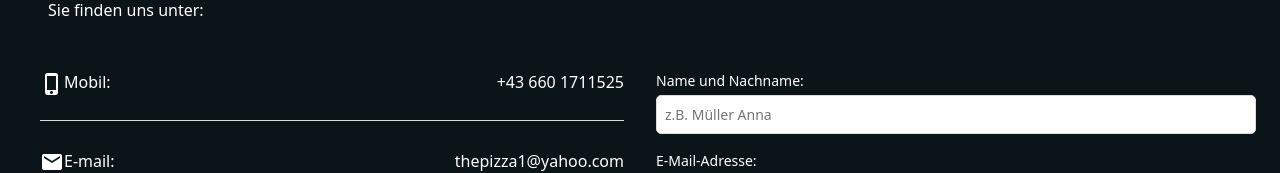
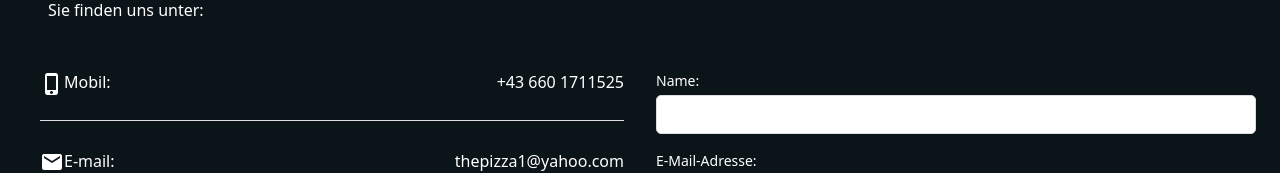
Before and after one commit to Iulia2191/ThePizzaWebsite, a React (Vite) app in the folder the-pizza/: page /contact in a window 1280 px wide. Shown: the part 530-703 px from the top of the page. Built offline with nearby package versions, Linux system fonts and the light colour scheme; a web font is replaced by a local one.

Commit message:
Update Form.jsx

```diff
--- a/the-pizza/src/Components/Form/Form.jsx
+++ b/the-pizza/src/Components/Form/Form.jsx
@@ -38,10 +38,9 @@ function Form() {
   return (
     <div className='form'>
       <form className='contact-form' onSubmit={handleSubmit}>
-        <label htmlFor='name'>Name und Nachname:</label>
+        <label htmlFor='name'>Name:</label>
         <input
           type='text'
-          placeholder='z.B. Müller Anna'
           id='name'
           value={name}
           onChange={(e) => setName(e.target.value)}
```
